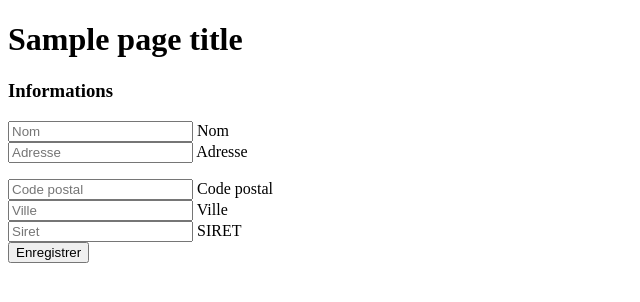
After one commit to Maiiwen/dfs-mauvaises-graines-crm-2023, a Symfony app: template templates/company/company_form.html.twig in a window 1280 px wide. The commit adds this page. Shown: the top 302 px of the page, without its empty margins (0-640 px from the left). Run offline with Twig, Linux system fonts and the light colour scheme; the template is opened without the code that fills it: most values are stand-ins (such as "Sample title", 1, 10 or a date in 2020); form fields are guessed from the names that the template uses; some libraries are stand-ins or nearby versions.

Commit message:
some changes

```diff
--- a/templates/base.html.twig
+++ b/templates/base.html.twig
@@ -9,9 +9,8 @@
             {{ encore_entry_link_tags('app') }}
         {% endblock %}
 
+            {{ encore_entry_script_tags('app') }}
         {% block javascripts %}
-            {{ encore_entry_script_tags('app') }}
-            {{ encore_entry_script_tags('autocomplete') }}
         {% endblock %}
     </head>
     <body>
--- /dev/null
+++ b/templates/company/company_form.html.twig
@@ -0,0 +1,61 @@
+{% extends 'base.html.twig' %}
+
+{% block title %}{{ page_title ?? 'Entreprises' }}{% endblock %}
+
+{% block body %}
+    <div class="container p-5">
+        <div class="row justify-content-center">
+            <div class="col-12 col-xl-6 max-width-550">
+                <h1>{{ page_title }}</h1>
+                <div class="mb-4">
+                    <div class="card card-outline-secondary">
+                        <div class="card-header text-center">
+                            <h3 class="mb-0">Informations</h3>
+                        </div>
+                        <div class="card-body">
+                            {{ form_start(form) }}
+                            <div class="form-floating mt-2">
+                                {{ form_widget(form.name, { 'attr' : {'class' : "form-control text-primary", 'placeholder' : 'Nom'}}) }}
+                                <label class="ms-3" for="floatingNom">Nom</label>
+                                <span class="form-text small text-danger text-muted">{{ form_errors(form.name) }}
+                                </span>
+                            </div>
+                            <div class="form-floating  mt-2">
+                                {{ form_widget(form.street, { 'attr' : {'class' : "form-control text-primary", 'placeholder' : 'Adresse', 'id' : 'address'}}) }}
+                                <label class="ms-3" for="floatingPrenom">Adresse</label>
+                                <span class="form-text small text-danger text-muted">{{ form_errors(form.street) }}
+                                </span>
+                                <ul id="liste" class="text-primary list-unstyled">
+                                </ul>
+                            </div>
+                            <div class="form-floating mt-2">
+                                {{ form_widget(form.zipCode, { 'attr' : {'class' : "form-control text-primary", 'placeholder' : 'Code postal' }}) }}
+                                <label class="ms-3" for="street_number">Code postal</label>
+                                <span class="form-text small text-danger text-muted">{{ form_errors(form.zipCode) }}
+                                </span>
+                            </div>
+                            <div class="form-floating mt-2">
+                                {{ form_widget(form.city, { 'attr' : {'class' : "form-control text-primary", 'placeholder' : 'Ville'}}) }}
+                                <label class="ms-3" for="floatingAdress">Ville</label>
+                                <span class="form-text small text-danger text-muted">{{ form_errors(form.city) }}
+                                </span>
+                            </div>
+                            <div class="form-floating mt-2">
+                                {{ form_widget(form.siret, { 'attr' : {'class' : "form-control text-primary", 'placeholder' : 'Siret'}}) }}
+                                <label class="ms-3" for="floatingTel">SIRET</label>
+                                <span class="form-text small text-danger text-muted">{{ form_errors(form.siret) }}
+                                </span>
+                            </div>
+                            <div class="text-center mt-3">
+                                <button class="btn btn-primary profile-button" type="submit" value="submit">
+                                    Enregistrer
+                                </button>
+                            </div>
+                            {{ form_end(form) }}
+                        </div>
+                    </div>
+                </div>
+            </div>
+        </div>
+    </div>
+{% endblock %}
--- a/templates/company/index.html.twig
+++ b/templates/company/index.html.twig
@@ -1,6 +1,7 @@
 {% extends 'base.html.twig' %}
 
 {% block title %}{{ page_title }}{% endblock %}
+{% block javascripts %}{{ encore_entry_script_tags('autocomplete') }}{% endblock %}
 
 {% block body %}
 <div class="container p-2">
```
Also changed, not shown: assets/autocomplete.js (added, +60 -0 lines), assets/styles/app.scss (+12 -0 lines).
